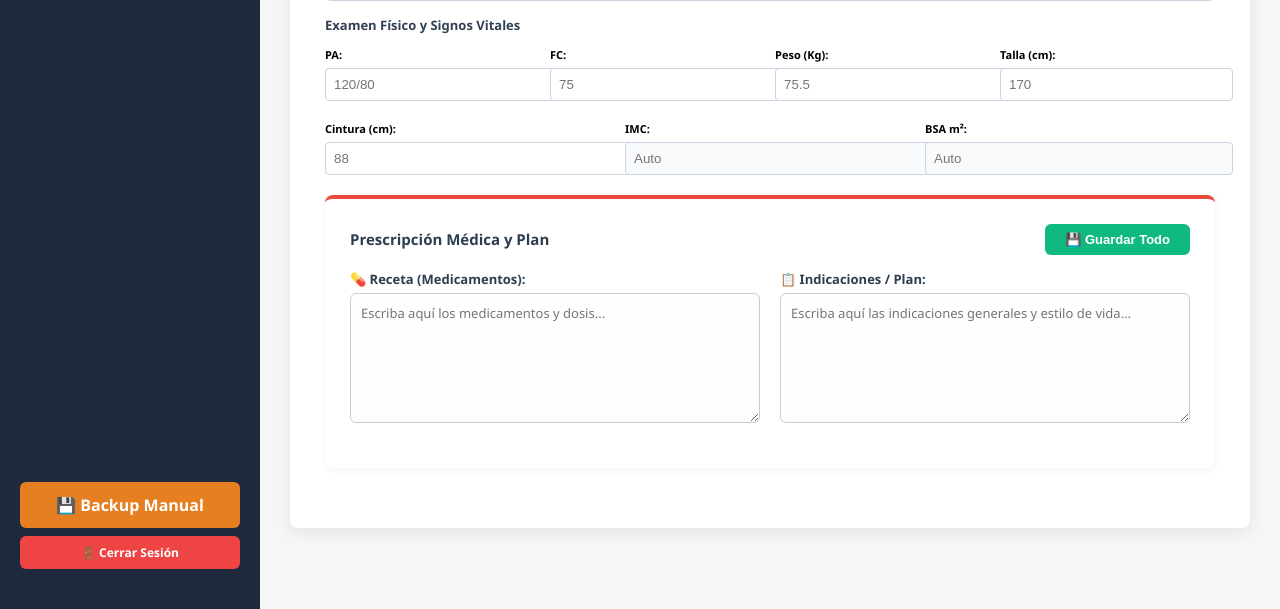
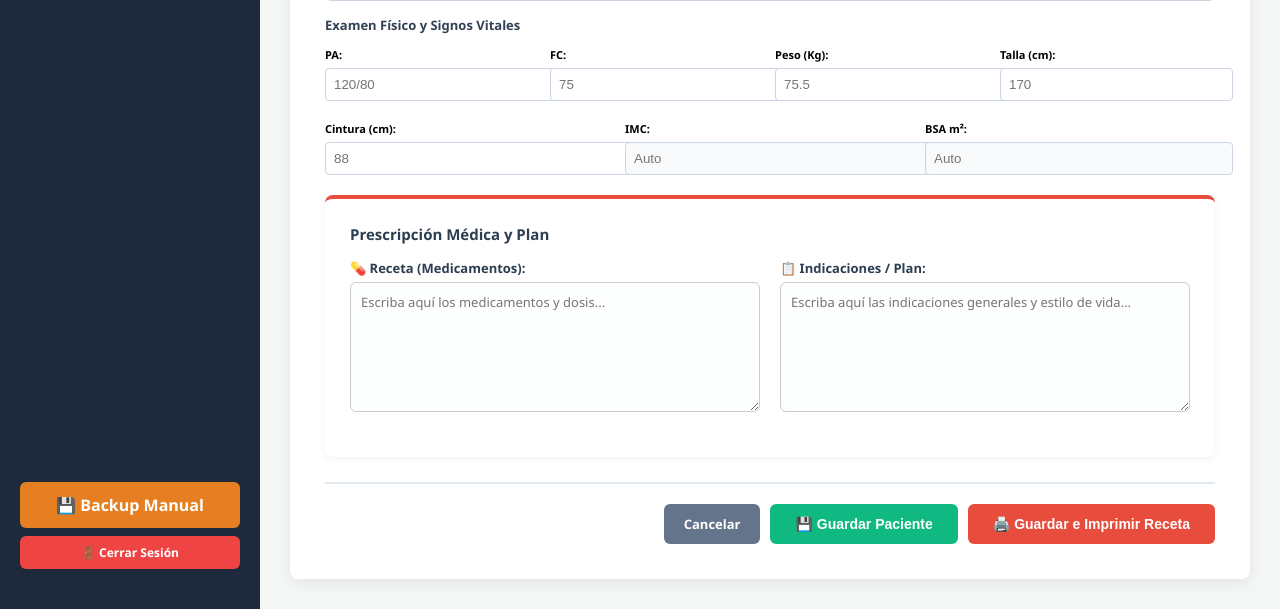
Before and after one commit to patriciafranco-web/CardiosysDraCeciliaMarecos, a Flask app: page /nuevo in a window 1280 px wide. Shown: the part 754-1363 px from the top of the page. Run offline with Flask 3, Linux system fonts and the light colour scheme; the visitor is signed in with stand-in values (Sample User, id 1).

Commit message:
Update nuevo_paciente.html

```diff
--- a/templates/nuevo_paciente.html
+++ b/templates/nuevo_paciente.html
@@ -140,7 +140,7 @@
                     </div>
                 </div>
 
-                <!-- SECCIÓN 2: FICHA DE NUEVA CONSULTA Y EVOLUCIÓN (DE SEGUIDO) -->
+                <!-- SECCIÓN 2: PRIMERA CONSULTA Y EVOLUCIÓN -->
                 <h4 style="color: #334155; margin-bottom: 12px; margin-top: 30px; font-size: 15px; background: #f8fafc; padding: 8px 12px; border-left: 4px solid #10b981; border-radius: 4px;">2. Primera Consulta y Evolución Inicial</h4>
 
                 <div style="margin-bottom: 15px;">
@@ -167,13 +167,9 @@
                     <div style="flex: 1;"><label style="font-size: 11px; font-weight: bold;">BSA m²:</label><input type="text" id="form_bsa" placeholder="Auto" style="width: 100%; padding: 8px; margin-top: 4px; border: 1px solid #cbd5e1; border-radius: 4px; background: #f8fafc;" readonly></div>
                 </div>
 
-                <!-- PRESCRIPCIÓN MÉDICA Y PLAN (CON EL BOTÓN GUARDAR TODO) -->
+                <!-- SECCIÓN 3: PRESCRIPCIÓN MÉDICA Y PLAN -->
                 <div style="background: white; padding: 25px; border-radius: 8px; box-shadow: 0 2px 8px rgba(0,0,0,0.05); border-top: 4px solid #e74c3c; margin-bottom: 25px;">
-                    <div style="display: flex; justify-content: space-between; align-items: center; margin-bottom: 15px;">
-                        <h3 style="margin: 0; font-size: 15px; color: #2c3e50;">Prescripción Médica y Plan</h3>
-                        <button type="submit" style="background: #10b981; color: white; border: none; padding: 8px 20px; border-radius: 6px; font-weight: bold; cursor: pointer; font-size: 13px;">💾 Guardar Todo</button>
-                    </div>
-
+                    <h3 style="margin: 0; font-size: 15px; color: #2c3e50; margin-bottom: 15px;">Prescripción Médica y Plan</h3>
                     <div style="display: flex; gap: 20px; margin-bottom: 15px;">
                         <div style="flex: 1;">
                             <label style="font-weight: bold; font-size: 13px; color: #2c3e50; display: block; margin-bottom: 5px;">💊 Receta (Medicamentos):</label>
@@ -185,6 +181,13 @@
                         </div>
                     </div>
                 </div>
+
+                <!-- Botones de Acción -->
+                <div style="display: flex; justify-content: flex-end; gap: 10px; border-top: 2px solid #e2e8f0; padding-top: 20px;">
+                    <a href="/" style="background: #64748b; color: white; padding: 10px 20px; border-radius: 6px; text-decoration: none; font-weight: bold; font-size: 13px; display: inline-flex; align-items: center;">Cancelar</a>
+                    <button type="submit" name="accion_form" value="guardar" style="background: #10b981; color: white; border: none; padding: 12px 25px; border-radius: 6px; font-weight: bold; cursor: pointer; font-size: 14px;">💾 Guardar Paciente</button>
+                    <button type="submit" name="accion_form" value="imprimir" style="background: #e74c3c; color: white; border: none; padding: 12px 25px; border-radius: 6px; font-weight: bold; cursor: pointer; font-size: 14px;">🖨️ Guardar e Imprimir Receta</button>
+                </div>
             </form>
         </div>
     </div>
```
